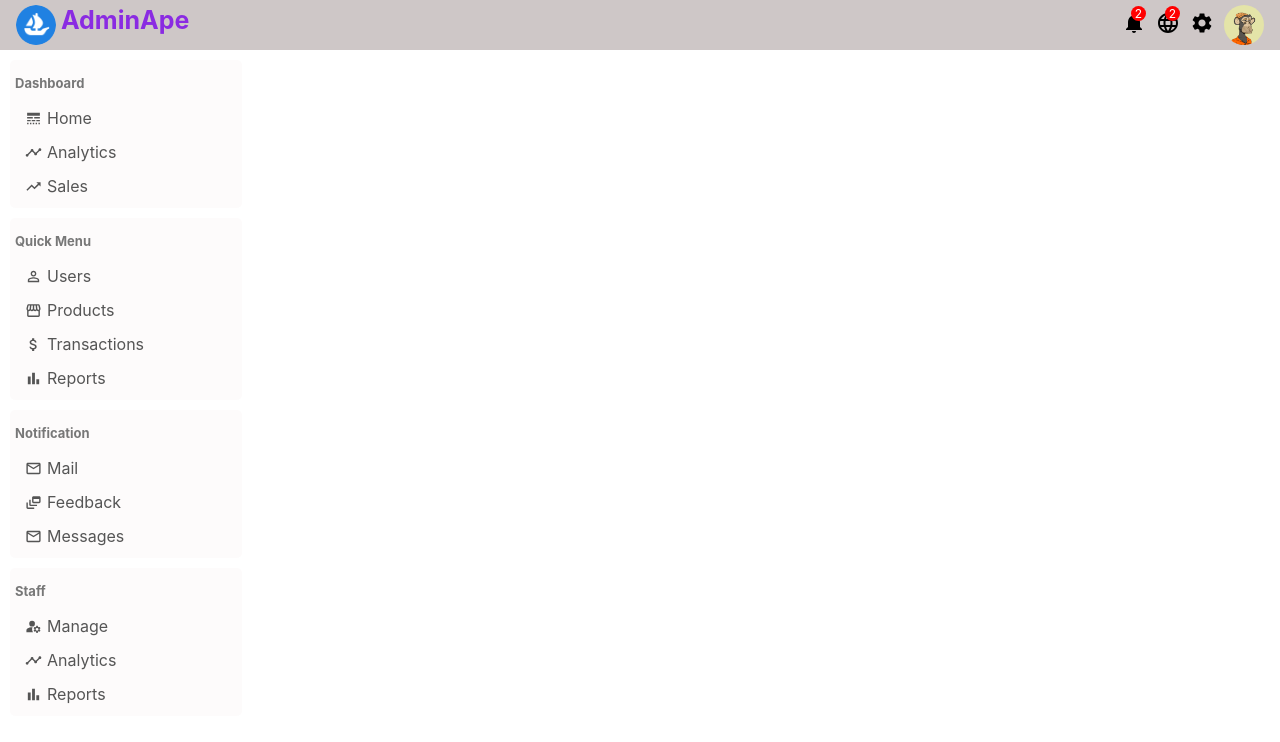
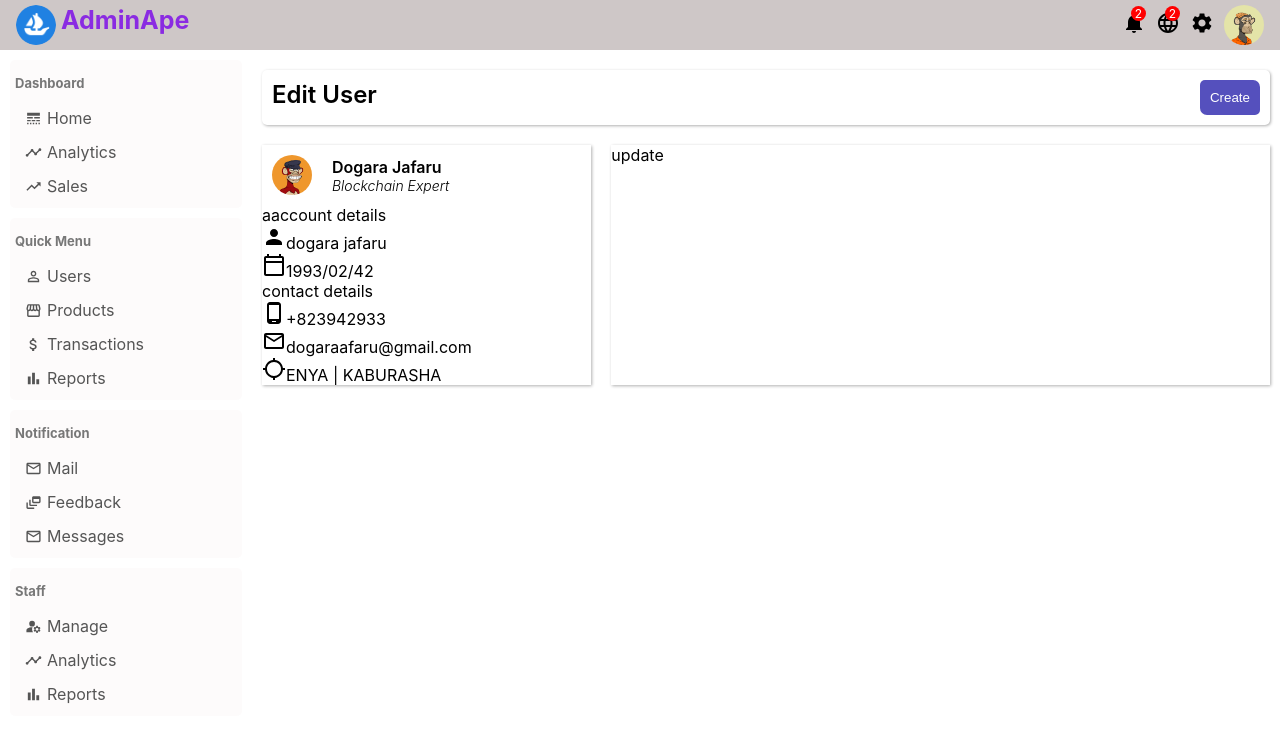
Before and after one commit to johnsmccain/admin_dashboard, a React (Vite) app: page /user/1 in a window 1280 px wide. Shown: the top 742 px of the page. Built offline with nearby package versions, Linux system fonts and the light colour scheme.

Commit message:
updates user page sdded

```diff
--- a/src/App.jsx
+++ b/src/App.jsx
@@ -5,6 +5,7 @@ import Topbar from "./components/topbar/Topbar";
 import Home from "./pages/home/Home";
 import { Userlist } from "./pages/userlist/Userlist";
 import { BrowserRouter as Router, Route, Routes } from "react-router-dom";
+import User from "./pages/User/User";
 // import { Switch } from "react-router-dom";
 function App() {
   return (
@@ -16,6 +17,7 @@ function App() {
           <Routes>
             <Route path="/" element={<Home />} />
             <Route path="/users" element={<Userlist />} />
+            <Route path="/user/:userId" element={<User />} />
           </Routes>
         </div>
       </div>
--- /dev/null
+++ b/src/pages/user/User.jsx
@@ -0,0 +1,86 @@
+import {
+  CalendarTodayOutlined,
+  EmailOutlined,
+  LocationSearchingOutlined,
+  Person,
+  PersonAddAlt1Outlined,
+  PhoneAndroidOutlined,
+} from "@mui/icons-material";
+import React from "react";
+import { user__data } from "../../dummyData";
+import "./user.scss";
+const User = () => {
+  return (
+    <div className="user">
+      <div className="user__title-container">
+        <h2 className="user__title-container__title">Edit user</h2>
+        <button className="user__title-container__btn">create</button>
+      </div>
+      <div className="user__container">
+        <div className="user__container__details">
+          <div className="user__container__details__top">
+            <img
+              src={user__data[3].image}
+              alt="money"
+              className="user__container__details__top-image"
+            />
+            <div className="user__container__details__top__info">
+              <span className="user__container__details__top__info-username">
+                dogara jafaru
+              </span>
+              <span className="user__container__details__top__info-title">
+                blockchain expert
+              </span>
+            </div>
+          </div>
+          <div className="user__container__details__bottom">
+            <span className="user__container__details__bottom-title">
+              aaccount details
+            </span>
+            <ul className="user__container__details__bottom__list">
+              <li className="user__container__details__bottom__list__item">
+                <Person className="user__container__details__bottom__list__item-icon" />
+                <span className="user__container__details__bottom__list__item-info">
+                  dogara jafaru
+                </span>
+              </li>
+              <li className="user__container__details__bottom__list__item">
+                <CalendarTodayOutlined className="user__container__details__bottom__list__item-icon" />
+                <span className="user__container__details__bottom__list__item-info">
+                  1993/02/42
+                </span>
+              </li>
+              {/* <li className="user__container__details__bottom__list-item"></li> */}
+            </ul>
+            <span className="user__container__details__bottom-title">
+              contact details
+            </span>
+            <ul className="user__container__details__bottom__list">
+              <li className="user__container__details__bottom__list__item">
+                <PhoneAndroidOutlined className="user__container__details__bottom__list__item-icon" />
+                <span className="user__container__details__bottom__list__item-info">
+                  +823942933
+                </span>
+              </li>
+              <li className="user__container__details__bottom__list__item">
+                <EmailOutlined className="user__container__details__bottom__list__item-icon" />
+                <span className="user__container__details__bottom__list__item-info">
+                  dogaraafaru@gmail.com
+                </span>
+              </li>
+              <li className="user__container__details__bottom__list__item">
+                <LocationSearchingOutlined className="user__container__details__bottom__list__item-icon" />
+                <span className="user__container__details__bottom__list__item-info">
+                  ENYA | KABURASHA
+                </span>
+              </li>
+            </ul>
+          </div>
+        </div>
+        <div className="user__container__update">update</div>
+      </div>
+    </div>
+  );
+};
+
+export default User;
--- /dev/null
+++ b/src/pages/user/user.scss
@@ -0,0 +1,68 @@
+@import "../../styles/variable";
+.user {
+  width: 100%;
+  margin-top: 10px;
+  flex: 1;
+  &__title-container {
+    display: flex;
+    justify-content: space-between;
+    box-shadow: $box_shadow;
+    padding: 10px;
+    border-radius: 5px;
+    &__title {
+      font-weight: 600;
+      text-transform: capitalize;
+    }
+    &__btn {
+      padding: 10px;
+      border: none;
+      text-transform: capitalize;
+      font-weight: 300;
+      color: white;
+      background: $primary;
+      border-radius: 5px 7px;
+      cursor: pointer;
+    }
+  }
+  &__container {
+    display: flex;
+    width: 100%;
+    margin-top: 10px;
+    padding-top: 10px;
+    &__details {
+      box-shadow: $box_shadow;
+      flex: 1;
+      &__top {
+        display: flex;
+        align-items: center;
+        padding: 10px;
+        width: 100%;
+        &-image {
+          width: 40px;
+          height: 40px;
+          border-radius: 50%;
+        }
+        &__info {
+          display: flex;
+          flex-direction: column;
+          margin-left: 20px;
+          &-username {
+            font-weight: 600;
+            text-transform: capitalize;
+          }
+          &-title {
+            font-weight: 300;
+            font-style: italic;
+            font-size: 14px;
+            text-transform: capitalize;
+          }
+        }
+      }
+    }
+    &__update {
+      box-shadow: $box_shadow;
+      flex: 2;
+      margin-left: 20px;
+    }
+  }
+}
```
